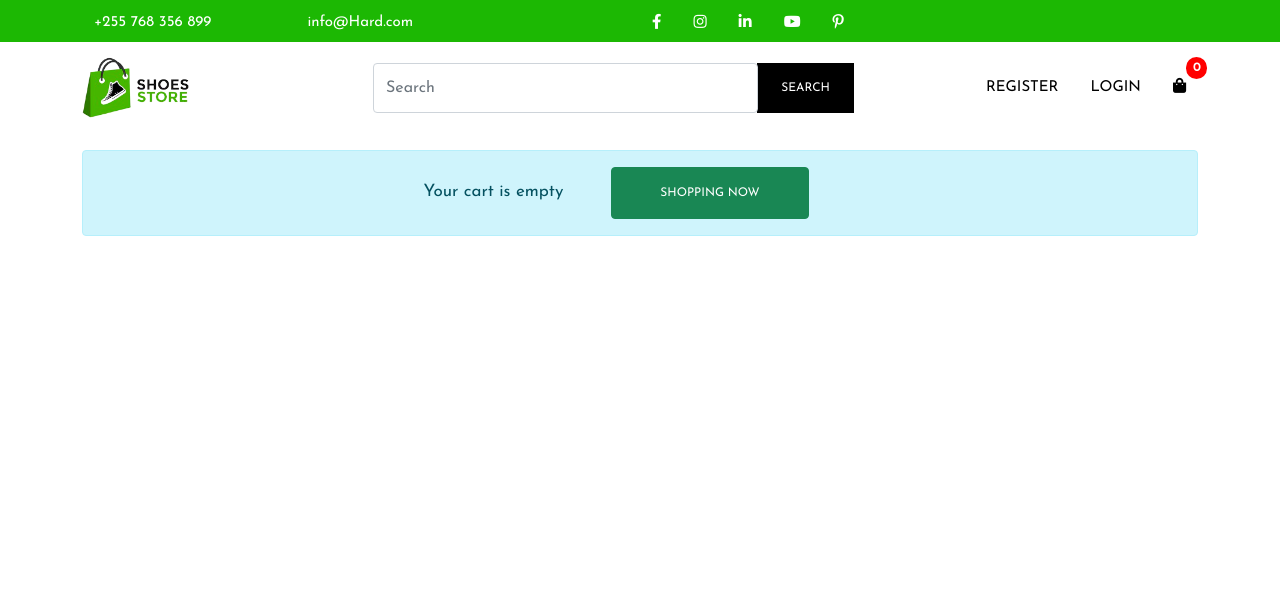
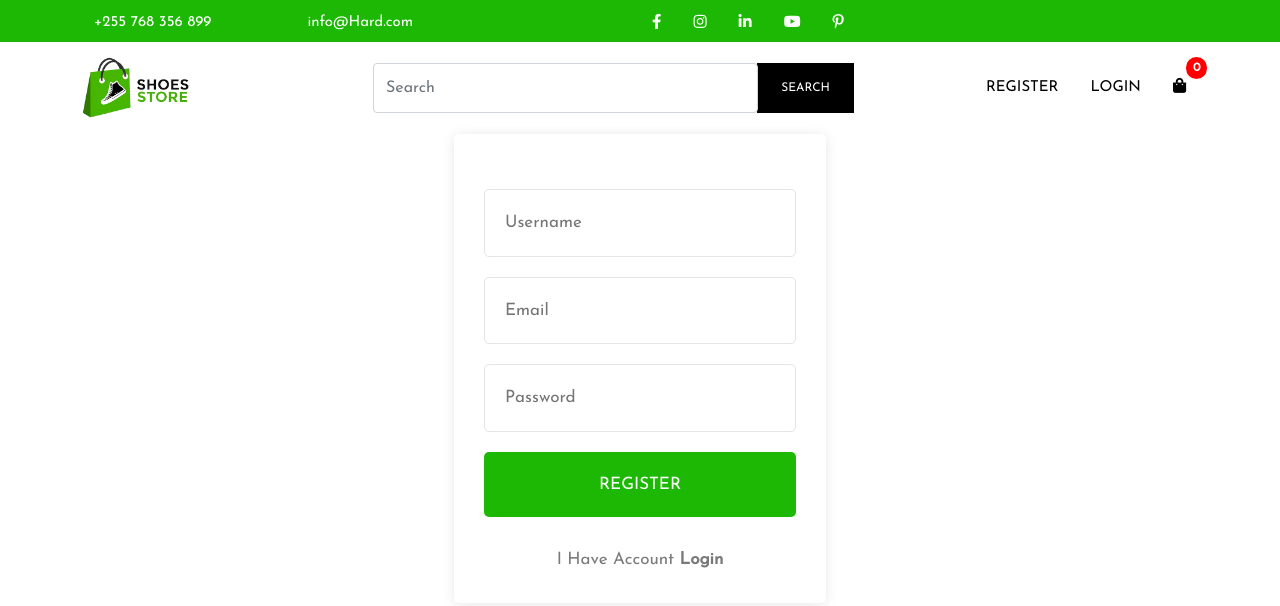
Before and after one commit to abdurahmonHard/ecommerce-frontend, a React (Create React App) app: page /register in a window 1280 px wide. Shown: the top 606 px of the page. Built offline with nearby package versions, Linux system fonts and the light colour scheme.

Commit message:
last change

```diff
--- a/src/App.js
+++ b/src/App.js
@@ -6,7 +6,7 @@ import { BrowserRouter as Router, Route, Switch } from "react-router-dom";
 import HomeScreen from "./screens/HomeScreen";
 import SingleProduct from "./screens/SingleProduct";
 import Login from "./screens/Login";
-import Register from "./screens/CartScreen";
+import Register from "./screens/Register";
 import CartScreen from "./screens/CartScreen";
 import ShippingScreen from "./screens/ShippingScreen";
 import ProfileScreen from "./screens/ProfileScreen";
--- a/src/screens/Register.js
+++ b/src/screens/Register.js
@@ -25,7 +25,7 @@ const Register = (location, history) => {
   }, [userInfo, history, redirect]);
 
   const submitHandler = (e) => {
-    e.prevenDefault();
+    e.preventDefault();
     dispatch(register(name, email, password));
   };
 
@@ -37,20 +37,20 @@ const Register = (location, history) => {
         {loading && <Loading />}
 
         <form className="Login col-md-8 col-lg-4 col-11" onSubmit={submitHandler}>
-          <imput
+          <input
             type="text"
             placeholder="Username"
             value={name}
             onChange={(e) => setName(e.target.value)}
           />
-          <imput
+          <input
             type="email"
             placeholder="Email"
             value={email}
             onChange={(e) => setEmail(e.target.value)}
           />
 
-          <imput
+          <input
             type="password"
             placeholder="Password"
             value={password}
```
